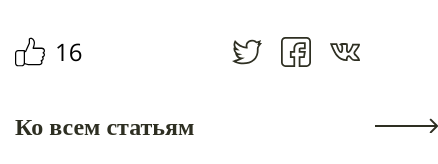
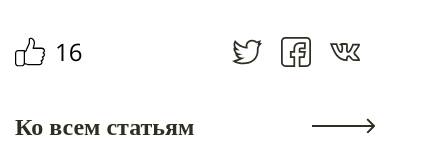
Before and after one commit to stanislauhvozdz/stanislauhvozdz.github.io, a plain HTML site: page desctop2.html in a window 390 px wide. Shown: the part 2741-2905 px from the top of the page, 438 px wide, since content can reach past the window. Drawn offline with nearby package versions, Linux system fonts and the light colour scheme; a web font is replaced by a local one.

Commit message:
Add files via upload

```diff
--- a/css/style.css
+++ b/css/style.css
@@ -1006,9 +1006,10 @@ figure img {
         height: 30px;
         width: 30px;
     }
-    /* .newpaper-backout:after {
-        left: 0;
-    } */
+    .newpaper-backout:after {
+        right: 0;
+        left: auto;
+    }
     .likes-number {
         line-height: 25px;
         margin-left: 40px;
```
